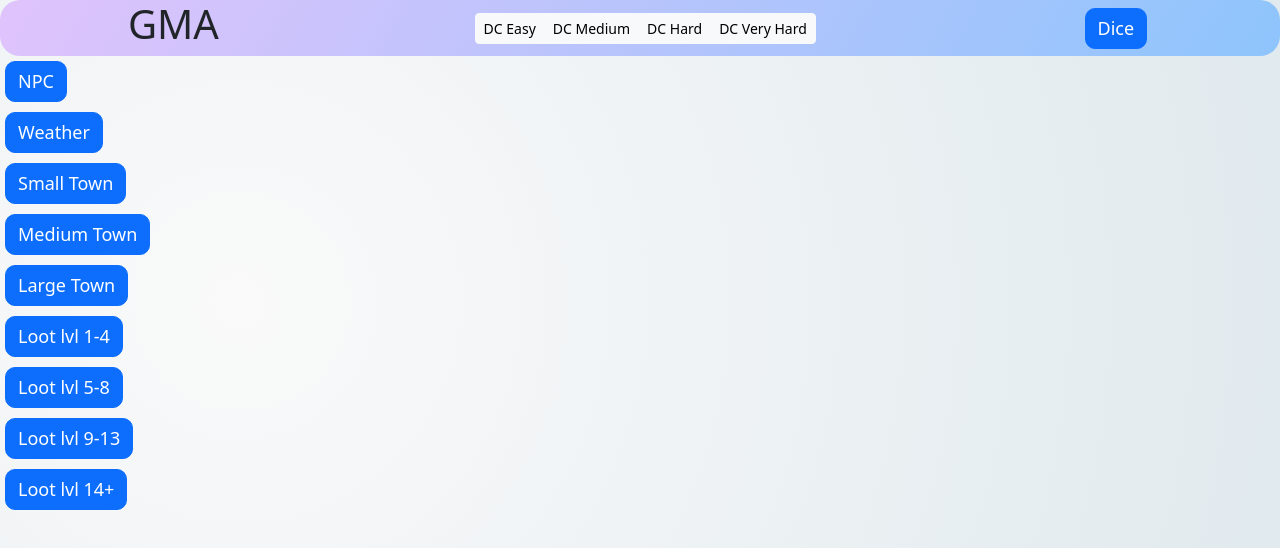
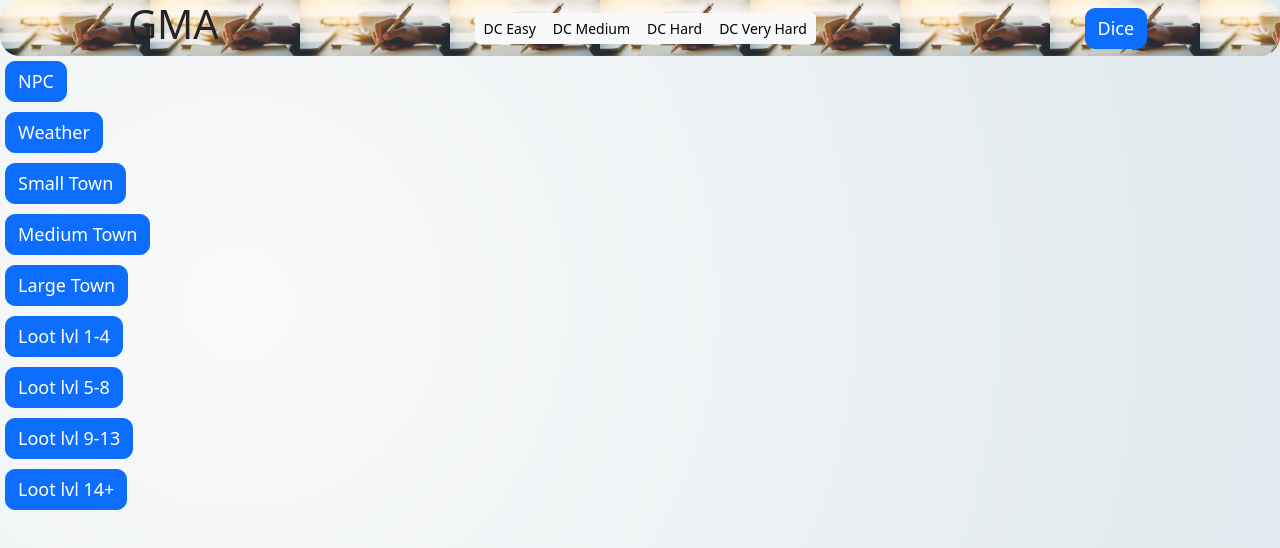
Before and after one commit to Eillam/DND-page, a plain HTML site: page src/index.html in a window 1280 px wide. Drawn offline with nearby package versions, Linux system fonts and the light colour scheme.

Commit message:
Image practise

```diff
--- a/src/styles.css
+++ b/src/styles.css
@@ -14,7 +14,8 @@ header {
     display: inline-flex;
     width: 100vw;
     min-height: 5%;
-    background: linear-gradient(120deg, #e0c3fc 0%, #8ec5fc 100%);
+    background-image: url("Images/pen and paper.jpg");
+    background-size: contain;
     border-radius: 20px;
     justify-content: space-around;
     align-items: center;
```
Also changed, not shown: src/Images/pen and paper.jpg (added).
